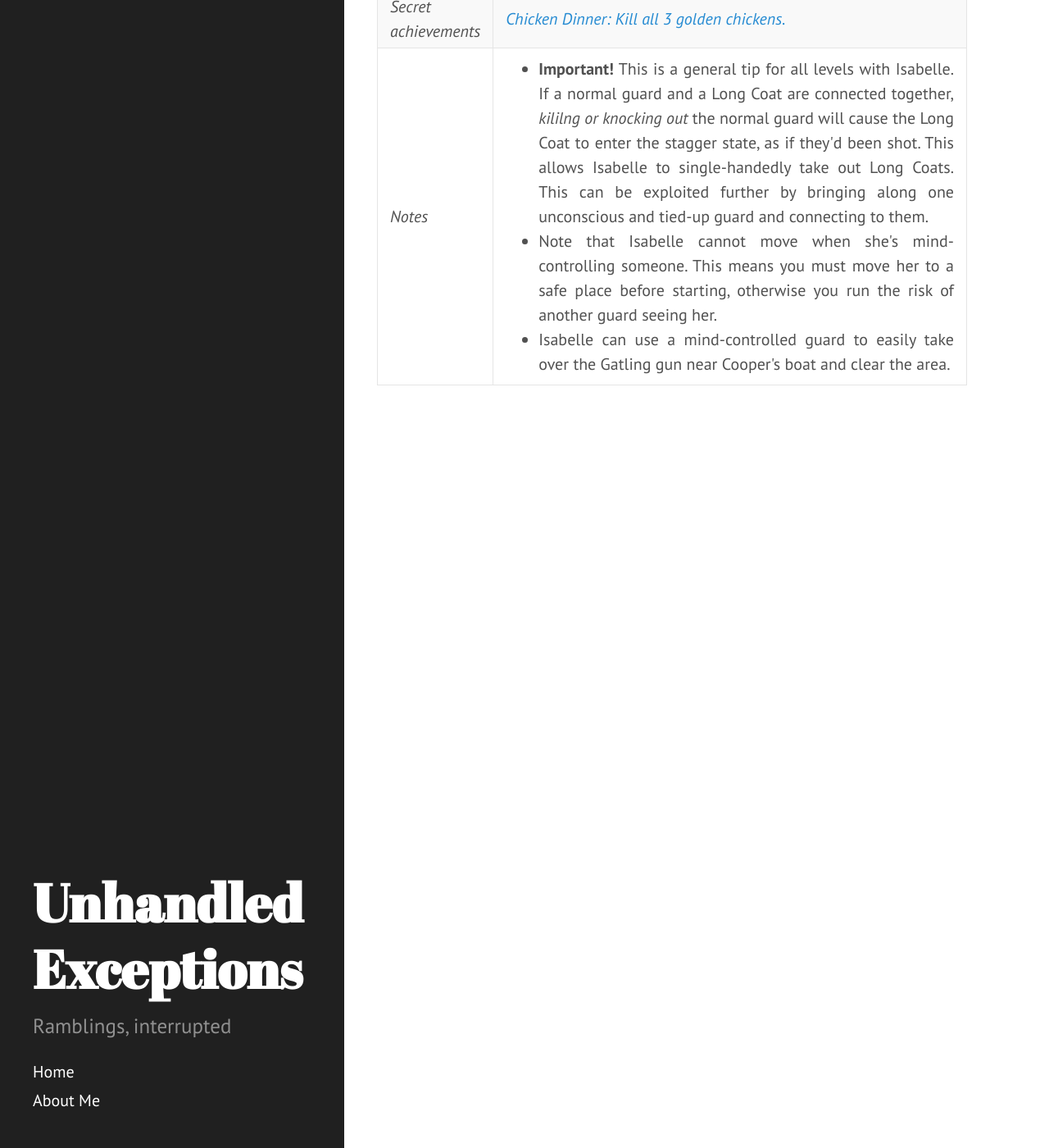
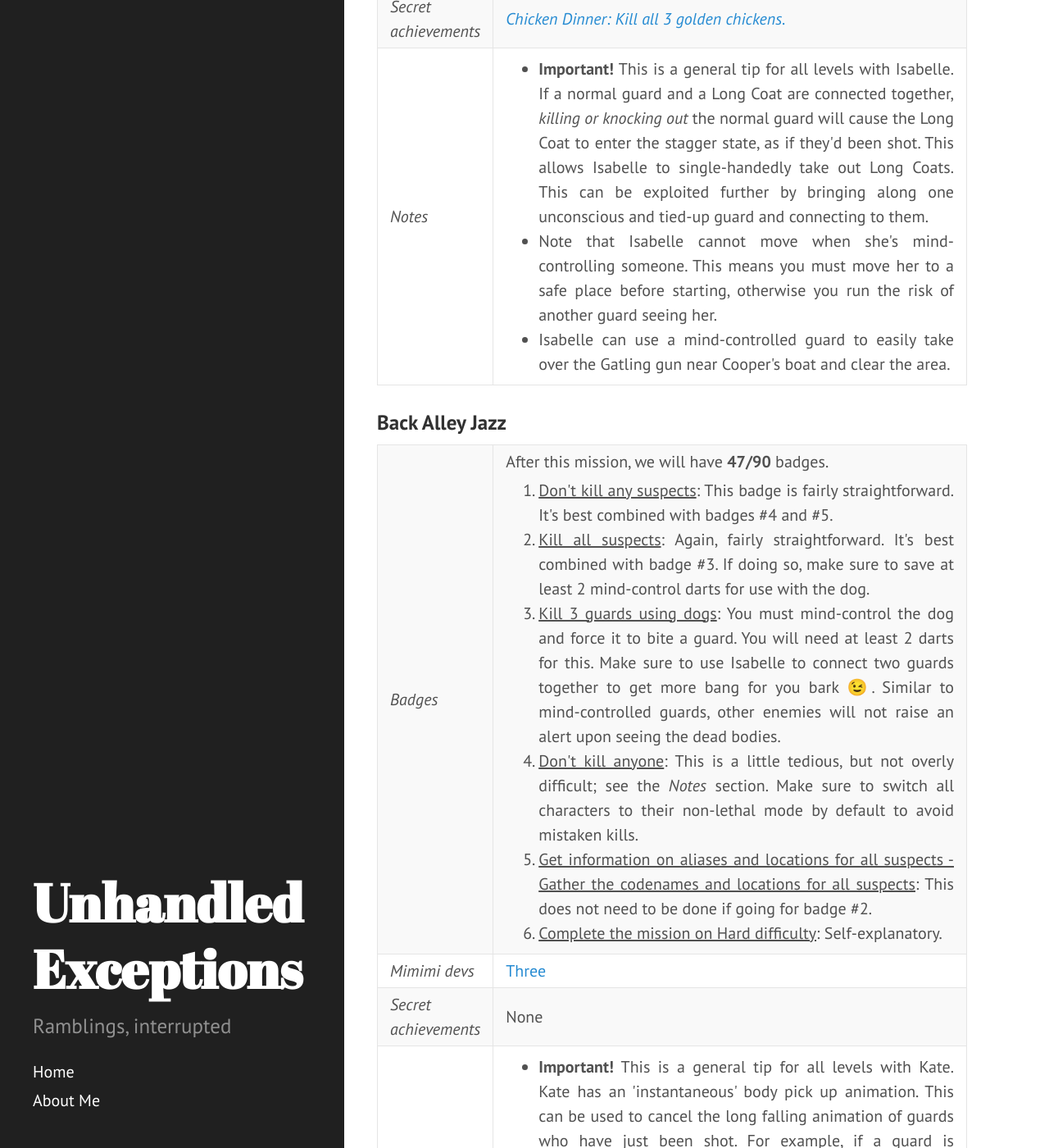
Before and after one commit to vedangnaik/vedangnaik.github.io, a Jekyll site: the page built from _posts/2021-04-28-hundred-percent-desperados.md, in a window 1280 px wide and 1400 px high, scrolled down 8774 px. Shown: the whole window at 82% size. Built offline with Jekyll 4.4.1, drawn with Linux system fonts in a browser that asks for light colours; some of the changed text lies outside the part shown.

Commit message:
Added writeup for level 10

```diff
--- a/_posts/2021-04-28-hundred-percent-desperados.md
+++ b/_posts/2021-04-28-hundred-percent-desperados.md
@@ -342,10 +342,51 @@ From here, I will mainly focus on the other achievements, proceeding in a missio
         <td><i>Notes</i></td>
         <td>
             <ul>
-                <li><b>Important!</b> This is a general tip for all levels with Isabelle. If a normal guard and a Long Coat are connected together, <i>kililng or knocking out</i> the normal guard will cause the Long Coat to enter the stagger state, as if they'd been shot. This allows Isabelle to single-handedly take out Long Coats. This can be exploited further by bringing along one unconscious and tied-up guard and connecting to them.</li>
+                <li><b>Important!</b> This is a general tip for all levels with Isabelle. If a normal guard and a Long Coat are connected together, <i>killing or knocking out</i> the normal guard will cause the Long Coat to enter the stagger state, as if they'd been shot. This allows Isabelle to single-handedly take out Long Coats. This can be exploited further by bringing along one unconscious and tied-up guard and connecting to them.</li>
                 <li>Note that Isabelle cannot move when she's mind-controlling someone. This means you must move her to a safe place before starting, otherwise you run the risk of another guard seeing her.</li>
                 <li>Isabelle can use a mind-controlled guard to easily take over the Gatling gun near Cooper's boat and clear the area.</li>
             </ul>
         </td>
     </tr>
 </table>
+
+
+### Back Alley Jazz
+<table>
+    <colgroup>
+      <col span="1" style="width: 15%;">
+      <col span="1" style="width: 85%;">
+    </colgroup>
+    <tr>
+        <td><i>Badges</i></td>
+        <td>
+            After this mission, we will have <b>47/90</b> badges.
+            <ol>
+                <li><u>Don't kill any suspects</u>: This badge is fairly straightforward. It's best combined with badges #4 and #5.</li>
+                <li><u>Kill all suspects</u>: Again, fairly straightforward. It's best combined with badge #3. If doing so, make sure to save at least 2 mind-control darts for use with the dog.</li>
+                <li><u>Kill 3 guards using dogs</u>: You must mind-control the dog and force it to bite a guard. You will need at least 2 darts for this. Make sure to use Isabelle to connect two guards together to get more bang for you bark 😉. Similar to mind-controlled guards, other enemies will not raise an alert upon seeing the dead bodies.</li>
+                <li><u>Don't kill anyone</u>: This is a little tedious, but not overly difficult; see the <i>Notes</i> section. Make sure to switch all characters to their non-lethal mode by default to avoid mistaken kills.</li>
+                <li><u>Get information on aliases and locations for all suspects - Gather the codenames and locations for all suspects</u>: This does not need to be done if going for badge #2.</li>
+                <li><u>Complete the mission on Hard difficulty</u>: Self-explanatory.</li>
+            </ol>
+        </td>
+    </tr>
+    <tr>
+        <td><i>Mimimi devs</i></td>
+        <td><a href="https://www.trueachievements.com/a298714/veteran-bounty-hunter-achievement">Three</a></td>
+    </tr>
+    <tr>
+        <td><i>Secret achievements</i></td>
+        <td>None</td>
+    </tr>
+    <tr>
+        <td><i>Notes</i></td>
+        <td>
+            <ul>
+                <li><b>Important!</b> This is a general tip for all levels with Kate. Kate has an 'instantaneous' body pick up animation. This can be used to cancel the long falling animation of guards who have just been shot. For example, if a guard is standing in the grey viewcone of another guard, Kate can shoot him and them immediately pick them up to cancel the fall animation and prevent the other guard from noticing. This makes certain parts of this level much easier.</li>
+                <li>Make sure to get Kate's disguise; it's very easy to obtain and her Lure ability can be heavily used in this level. Luring guards from guarded zones to civilian zones is especially useful since most actions such as knockouts and kills are ignored in civil zones. The pier section specifically can be almost completely cleared with disguised Kate alone.</li>
+                <li>When wearing her disguise, Kate will not get caught even if she triggers environmental traps.</li>
+            </ul>
+        </td>
+    </tr>
+</table>
```
